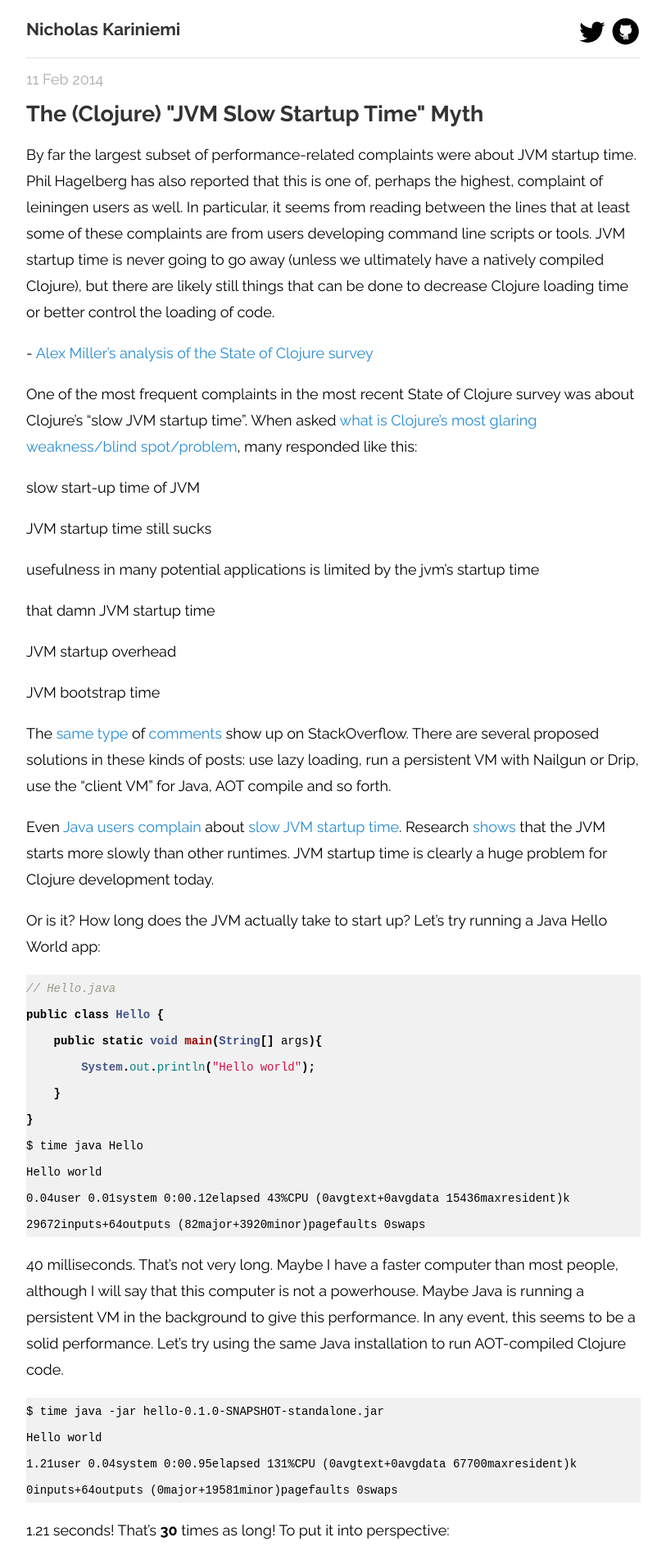
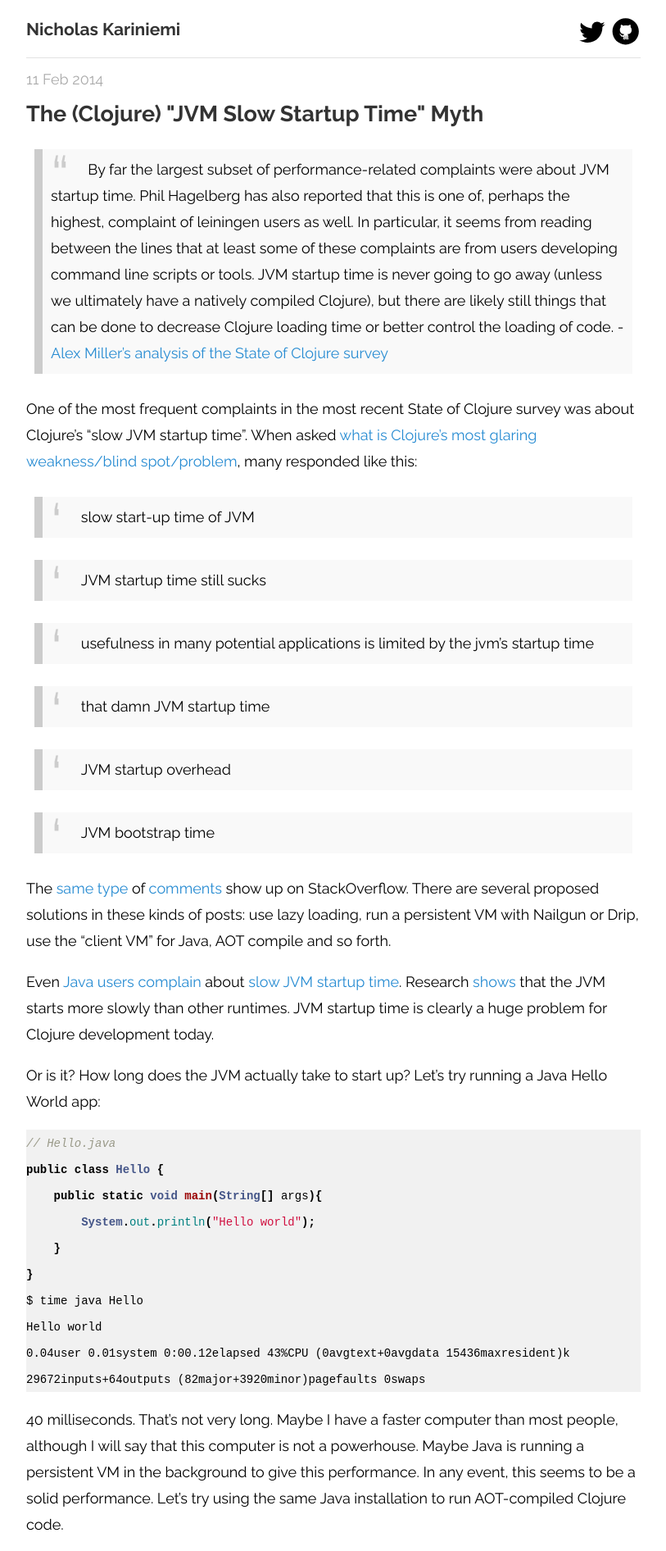
Before and after one commit to hoodunit/hoodunit.github.io, a Jekyll site: the page built from _posts/2014-02-11-jvm-slow-startup.md, in a window 1280 px wide. Shown: the top 1892 px of the page at 82% size, without its empty margins (233-1046 px from the left). Built offline with Jekyll 4.4.1, drawn with Linux system fonts in a browser that asks for light colours.

Commit message:
Fix blockquotes by adding back styling

```diff
--- a/css/main.css
+++ b/css/main.css
@@ -214,3 +214,22 @@
 .clearfix {
   clear: both;
 }
+
+blockquote {
+  background: #f9f9f9;
+  border-left: 10px solid #ccc;
+  margin: 1.5em 10px;
+  padding: 0.5em 10px;
+  quotes: "\201C""\201D""\2018""\2019";
+}
+blockquote:before {
+  color: #ccc;
+  content: open-quote;
+  font-size: 4em;
+  line-height: 0.1em;
+  margin-right: 0.25em;
+  vertical-align: -0.4em;
+}
+blockquote p {
+  display: inline;
+}
```
